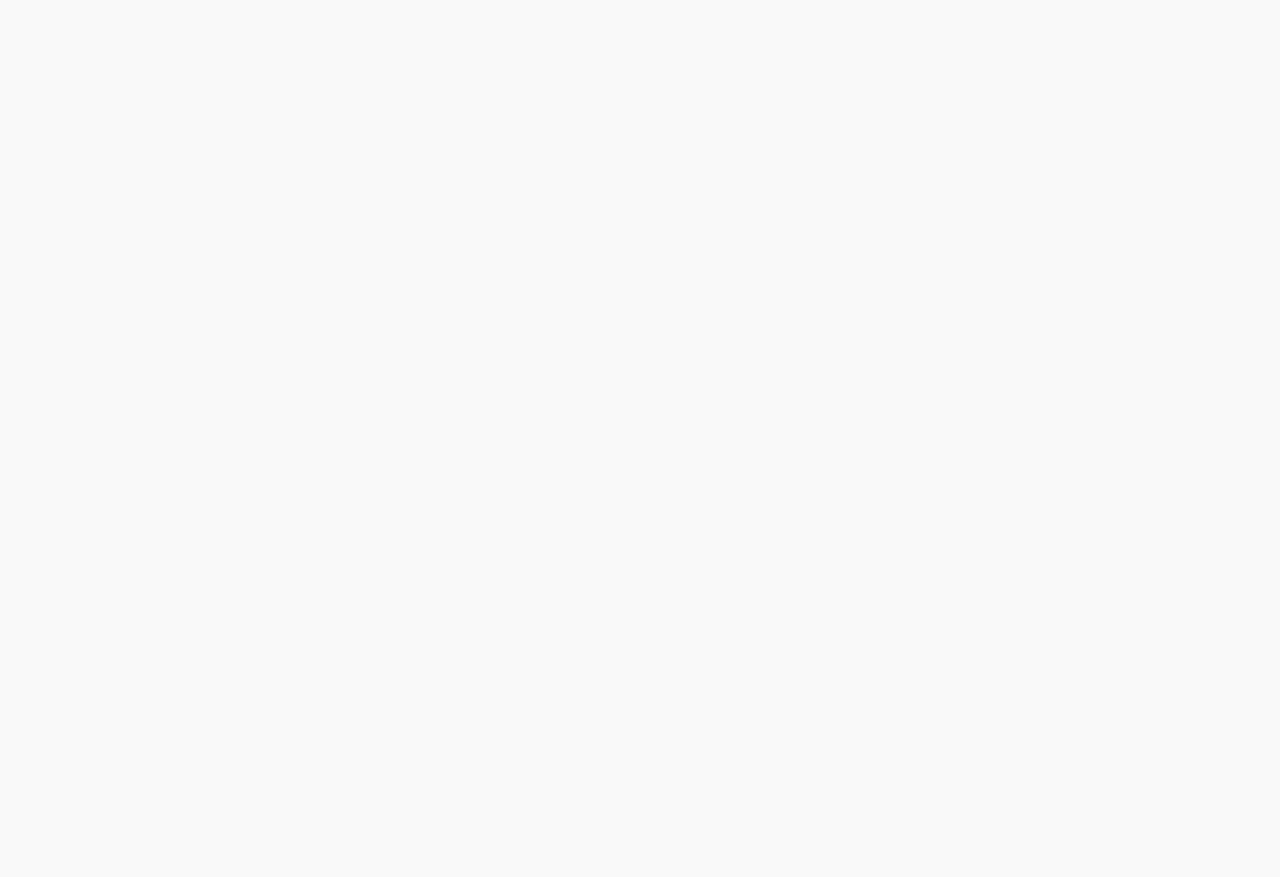
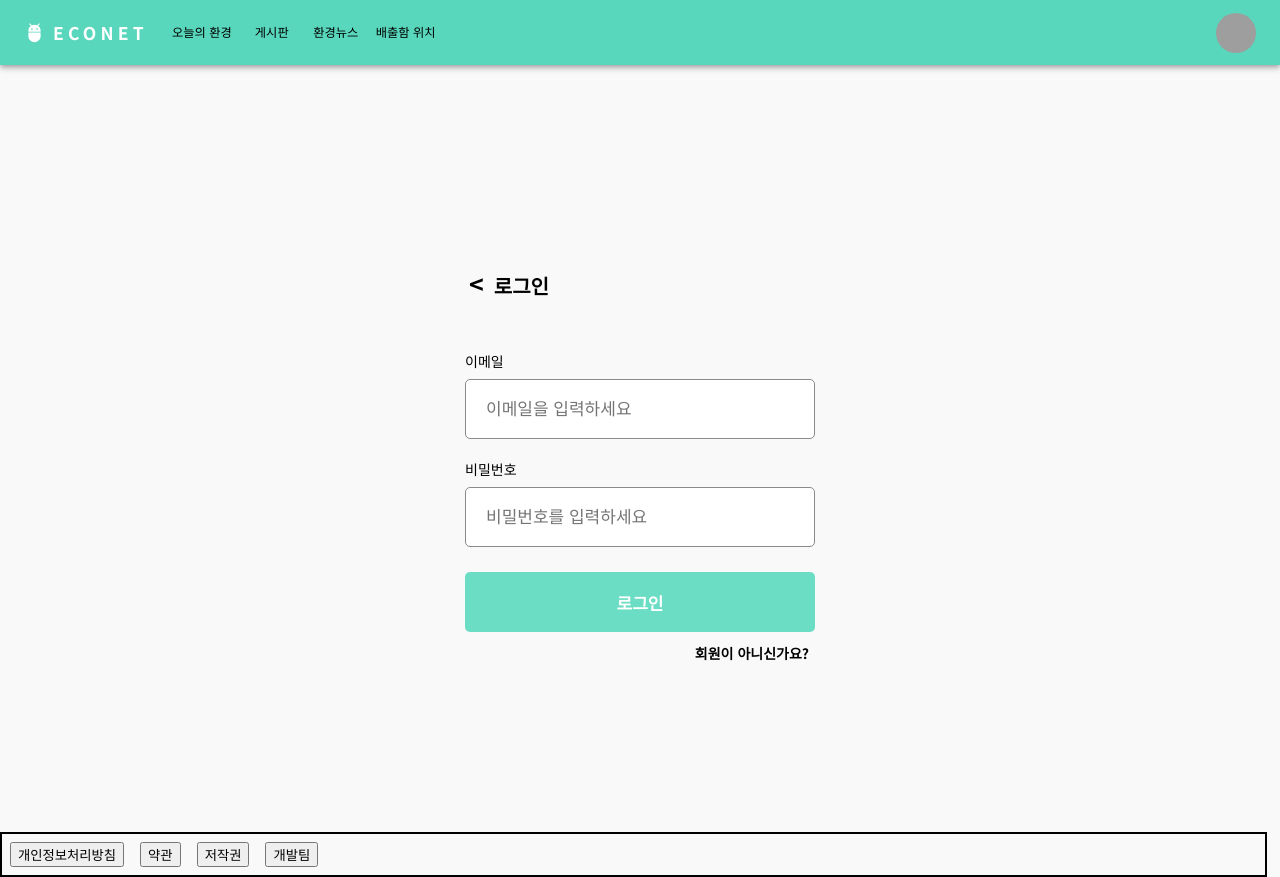
Before and after one commit to gdg-hongik-univ/EcoNet-F1T4-web, a React (Create React App) app in the folder econet/: page /signin in a window 1280 px wide. Before the commit this address had no page. Before the commit the page ends 800 px from the top, so only its background shows below. Built offline with nearby package versions, Linux system fonts and the light colour scheme; grey boxes are pictures that could not be loaded.

Commit message:
css모듈로 변경, 네이밍 규칙 적용, 메인컴포넌트에 회원가입페이지 추가

```diff
--- a/econet/src/MainComponent.js
+++ b/econet/src/MainComponent.js
@@ -1,6 +1,7 @@
 import { BrowserRouter, Routes, Route } from "react-router-dom";
-import Mainpage from "./pages/Mainpage";
-import Loginpage from "./pages/Loginpage";
+import MainPage from "./pages/MainPage";
+import SignInPage from "./pages/SignInPage";
+import SignUpPage from "./pages/SignUpPage.js";
 import SettingPage from "./pages/SettingPage";
 import TodayPage from "./pages/TodayPage";
 import LocationPage from "./pages/LocationPage.js";
@@ -15,9 +16,12 @@ function MainComponent() {
       <BrowserRouter>
         <Routes>
           <Route path="/" element={<App />}>
-            <Route index element={<Mainpage />} />
-            <Route path="login">
-              <Route index element={<Loginpage />} />
+            <Route index element={<MainPage />} />
+            <Route path="signin">
+              <Route index element={<SignInPage />} />
+            </Route>
+            <Route path="signup">
+              <Route index element={<SignUpPage />} />
             </Route>
             <Route path="setting">
               <Route index element={<SettingPage />} />
--- a/econet/src/components/Signbutton.js
+++ b/econet/src/components/Signbutton.js
@@ -1,9 +1,12 @@
-function Signbutton({ title }) {
+import React from "react";
+import styles from "../styles/SignButton.module.css";
+
+function SignButton({ title }) {
   return (
-    <button className="sign-button" type="submit">
+    <button className={styles.sign_button} type="submit">
       {title}
     </button>
   );
 }
 
-export default Signbutton;
+export default SignButton;
--- a/econet/src/components/Signinput.js
+++ b/econet/src/components/Signinput.js
@@ -1,7 +1,9 @@
-function Signinput({ type, content, value, name, placeholder }) {
+import styles from "../styles/SingInput.module.css";
+
+function SignInput({ type, content, value, name, placeholder }) {
   return (
     <>
-      <label htmlFor={name} className="sign-label">
+      <label htmlFor={name} className={styles.sign_label}>
         {content}
       </label>
       <input
@@ -10,9 +12,10 @@ function Signinput({ type, content, value, name, placeholder }) {
         value={value}
         name={name}
         placeholder={placeholder}
+        required
       ></input>
     </>
   );
 }
 
-export default Signinput;
+export default SignInput;
--- a/econet/src/components/Signtitle.js
+++ b/econet/src/components/Signtitle.js
@@ -1,10 +1,12 @@
-function Signtitle({ title }) {
+import styles from "../styles/SignTitle.module.css";
+
+function SignTitle({ title }) {
   return (
     <>
-      <button className="sign-back">{"<"}</button>
-      <span className="sign-title">{title}</span>
+      <button className={styles.sign_back}>{"<"}</button>
+      <span className={styles.sign_title}>{title}</span>
     </>
   );
 }
 
-export default Signtitle;
+export default SignTitle;
--- a/econet/src/pages/Signinpage.js
+++ b/econet/src/pages/Signinpage.js
@@ -1,11 +1,11 @@
 import { useState } from "react";
 import { useNavigate } from "react-router-dom";
-import Signtitle from "../components/Signtitle";
-import Signinput from "../components/Signinput";
-import Signbutton from "../components/Signbutton";
-import "../styles/Sign.css";
+import SignTitle from "../components/SignTitle";
+import SignInput from "../components/SignInput";
+import SignButton from "../components/SignButton";
+import styles from "../styles/SignPage.module.css";
 
-function Signinpage() {
+function SignInPage() {
   const [userInfo, setUserInfo] = useState({
     email: "",
     password: "",
@@ -36,28 +36,28 @@ function Signinpage() {
   };
 
   return (
-    <div className="sign-box" onChange={handleUserInfoChange}>
-      <Signtitle title="로그인" />
-      <form className="sign-form" onSubmit={handleSubmit}>
-        <Signinput
+    <div className={styles.sign_box} onChange={handleUserInfoChange}>
+      <SignTitle title="로그인" />
+      <form className={styles.sign_form} onSubmit={handleSubmit}>
+        <SignInput
           type="email"
           content="이메일"
           value={userInfo.email}
           name="email"
           placeholder="이메일을 입력하세요"
         />
-        <Signinput
+        <SignInput
           type="password"
           content="비밀번호"
           value={userInfo.password}
           name="password"
           placeholder="비밀번호를 입력하세요"
         />
-        <Signbutton title="로그인" disabled={!isInvalid} />
+        <SignButton title="로그인" disabled={!isInvalid} />
       </form>
-      <button className="not-member">회원이 아니신가요?</button>
+      <button className={styles.not_member}>회원이 아니신가요?</button>
     </div>
   );
 }
 
-export default Signinpage;
+export default SignInPage;
--- a/econet/src/pages/Signuppage.js
+++ b/econet/src/pages/Signuppage.js
@@ -1,10 +1,11 @@
 import { useState } from "react";
 import { useNavigate } from "react-router-dom";
-import Signtitle from "../components/Signtitle";
-import Signinput from "../components/Signinput";
-import Signbutton from "../components/Signbutton";
+import SignTitle from "../components/SignTitle";
+import SignInput from "../components/SignInput";
+import SignButton from "../components/SignButton";
+import styles from "../styles/SignPage.module.css";
 
-function Signuppage() {
+function SignUpPage() {
   const [userInfo, setUserInfo] = useState({
     email: "",
     password: "",
@@ -25,7 +26,7 @@ function Signuppage() {
   //   navigate("/signup");
   // };
 
-  const handleSubmit = (e) => {
+  const handleSuBmit = (e) => {
     e.preventDefault();
 
     if (userInfo.password.length < 8) {
@@ -39,34 +40,34 @@ function Signuppage() {
   };
 
   return (
-    <div className="sign-box" onChange={handleUserInfoChange}>
-      <Signtitle title="회원가입" />
-      <form className="sign-form" onSubmit={handleSubmit}>
-        <Signinput
+    <div className={styles.sign_box} onChange={handleUserInfoChange}>
+      <SignTitle title="회원가입" />
+      <form className={styles.sign_form} onSubmit={handleSuBmit}>
+        <SignInput
           type="email"
           content="이메일"
           value={userInfo.email}
           name="email"
           placeholder="이메일을 입력하세요"
         />
-        <Signinput
+        <SignInput
           type="password"
           content="비밀번호"
           value={userInfo.password}
           name="password"
           placeholder="비밀번호를 입력하세요"
         />
-        <Signinput
+        <SignInput
           type="password"
-          content="비밀번호 재입력"
+          content="비밀번호 확인"
           value={userInfo.passwordconfirm}
           name="passwordconfirm"
           placeholder="비밀번호를 입력하세요"
         />
-        <Signbutton title="가입완료" />
+        <SignButton title="가입완료" />
       </form>
     </div>
   );
 }
 
-export default Signuppage;
+export default SignUpPage;
--- a/econet/src/styles/Sign.css
+++ /dev/null
@@ -1,69 +0,0 @@
-* {
-  box-sizing: border-box;
-  font-family: "Noto Sans KR";
-}
-
-.sign-box {
-  margin: 200px auto;
-  width: 350px;
-  position: relative;
-}
-
-.sign-title {
-  font-size: 20px;
-  font-weight: 600;
-}
-
-.sign-back {
-  background-color: transparent;
-  border: 0;
-  padding: 0;
-  margin-right: 10px;
-  margin-left: 4px;
-  font-size: 25px;
-  font-weight: 700;
-}
-
-.sign-form {
-  margin-top: 50px;
-}
-
-.sign-label {
-  display: block;
-  font-weight: 500;
-  margin-bottom: 8px;
-}
-
-input {
-  width: 100%;
-  height: 60px;
-  font-size: 17px;
-  border-radius: 5px;
-  border: 1px solid #8a8a8a;
-  margin-bottom: 20px;
-  padding: 0 20px;
-  padding-bottom: 4px;
-}
-
-.sign-button {
-  display: block;
-  width: 100%;
-  height: 60px;
-  margin-top: 5px;
-  border: 0;
-  border-radius: 5px;
-  font-size: 17px;
-  font-weight: 700;
-  background-color: #6bddc4;
-  color: #ffffff;
-}
-
-.not-member {
-  position: absolute;
-  right: 0;
-  background-color: transparent;
-  border: 0;
-  margin-top: 10px;
-  font-size: 14px;
-  font-weight: 600;
-}
```
